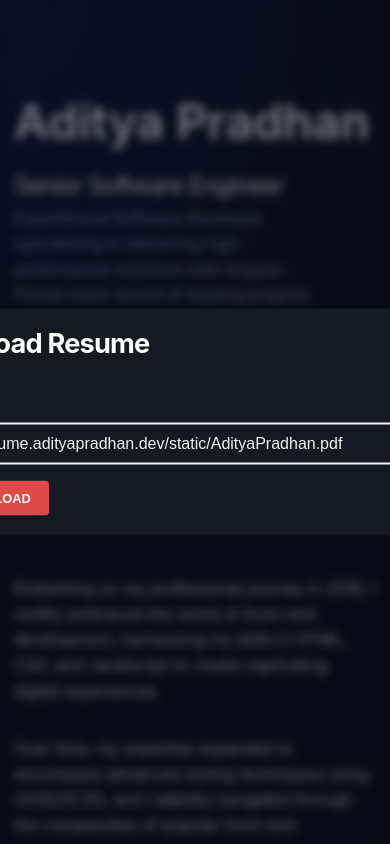
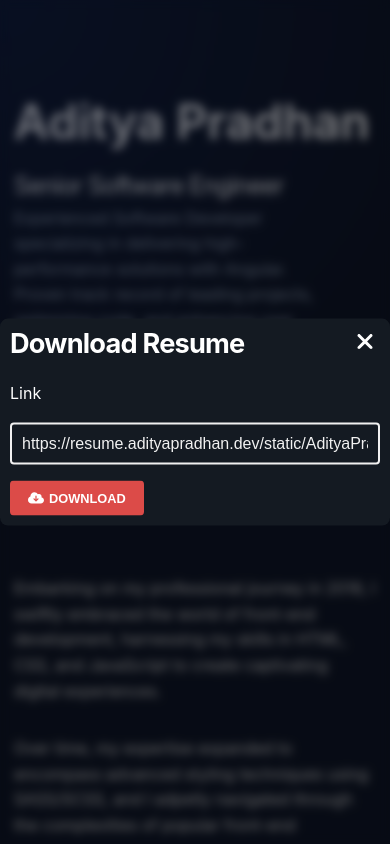
Before and after one commit to aditya-pradhann/online-resume, a React (Create React App) app: page / in a window 390 px wide. Both pictures are taken after a click on the button "RESUME". Shown: the top 844 px of the page. Built offline with nearby package versions, Linux system fonts and the light colour scheme.

Commit message:
responsive modal

```diff
--- a/src/styles/media.scss
+++ b/src/styles/media.scss
@@ -89,6 +89,11 @@
           padding-top: 0;
       }
     }
+
+    .modal-content {
+      width: 100%; /* Full width on small screens */
+      padding: 15px;
+    }
   }
 
   /* Media query for extra small screens (small phones) */
@@ -136,4 +141,9 @@
       }
     }
 
+    .modal-content {
+      width: 100%; /* Full width on mobile screens */
+      padding: 10px;
+    }
+
   }
--- a/src/styles/modal.scss
+++ b/src/styles/modal.scss
@@ -20,7 +20,8 @@
   padding: 20px;
   border-radius: 8px;
   z-index: 1001;
-  width: 600px;
+  max-width: 600px;
+  width: 90%;
 }
 
 .modal-close {
```
